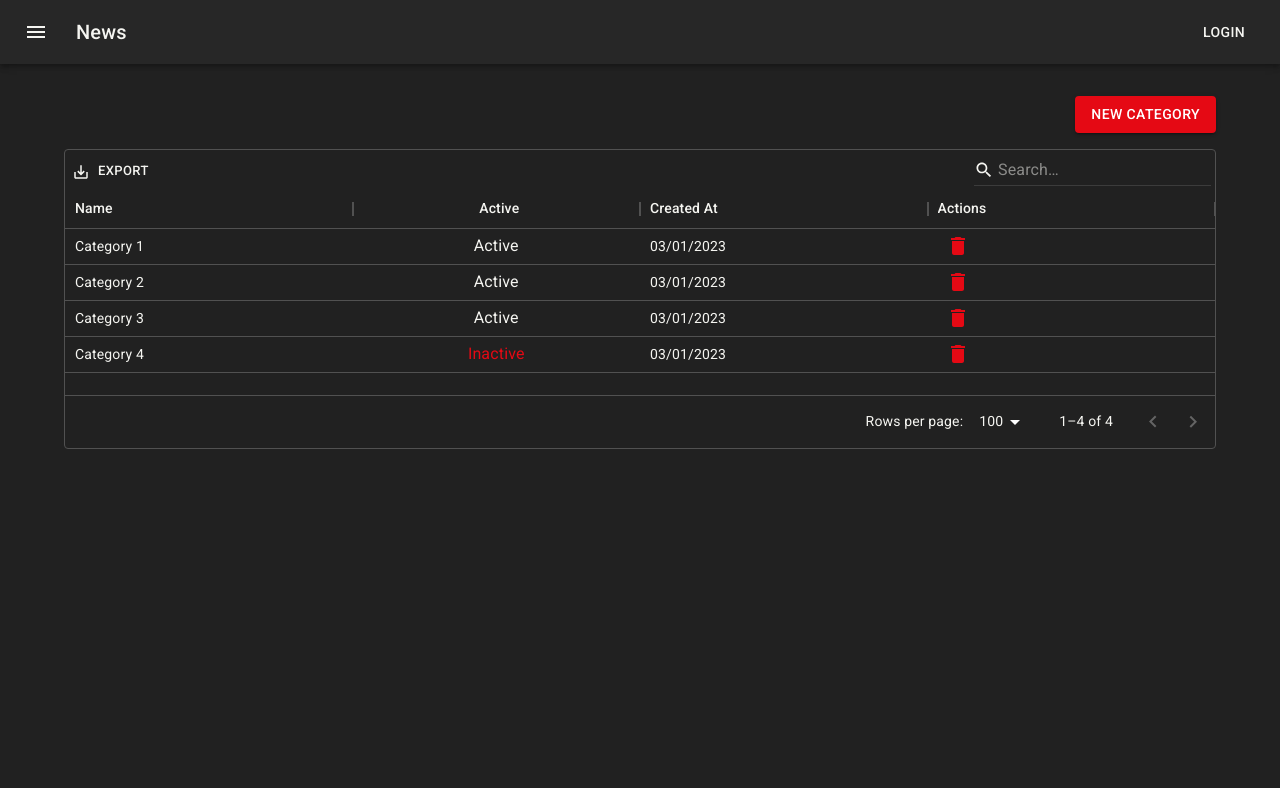
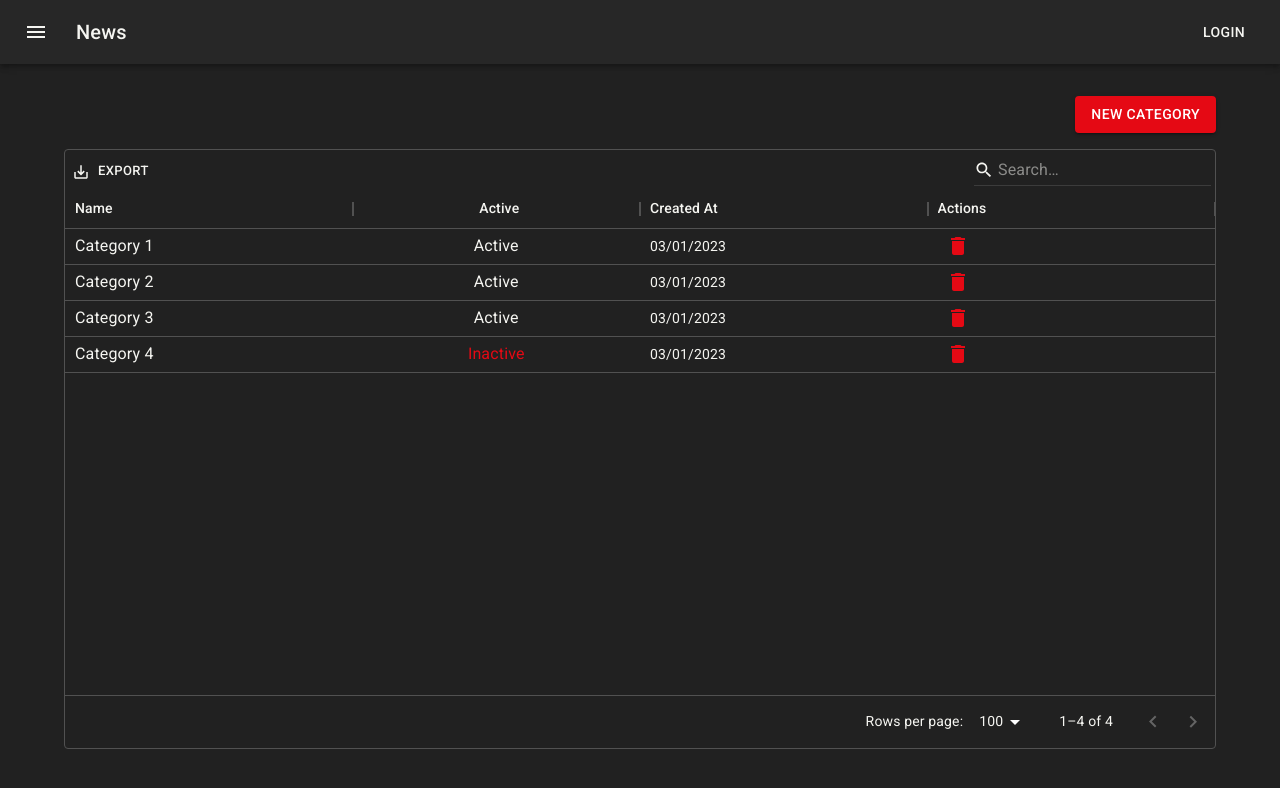
Before and after one commit to robsantossilva/fullcyle-react-frontend, a React (Create React App) app: page / in a window 1280 px wide. Shown: the top 788 px of the page. Built offline with nearby package versions, Linux system fonts and the light colour scheme.

Commit message:
Edit category page and form elements

```diff
--- a/src/features/categories/EditCategory.tsx
+++ b/src/features/categories/EditCategory.tsx
@@ -1,5 +1,103 @@
-import React from "react";
+import {
+  Box,
+  Button,
+  FormControl,
+  FormControlLabel,
+  FormGroup,
+  Grid,
+  Paper,
+  Switch,
+  TextField,
+  Typography,
+} from "@mui/material";
+import React, { useState } from "react";
+import { Link, useParams } from "react-router-dom";
+import { useAppSelector } from "../../app/hooks";
+import { selectCategoryById } from "./categorySlice";
 
 export function CategoryEdit() {
-  return <div>EditCategory</div>;
+  const id = useParams().id || "";
+  const [isDisabled, setIsDisabled] = useState(false);
+  const category = useAppSelector((state) => selectCategoryById(state, id));
+
+  const handleChange = () => {};
+  const handleToggle = () => {};
+
+  return (
+    <Box>
+      <Paper>
+        <Box p={2}>
+          <Box mb={2}>
+            <Typography variant="h4">Edit Category</Typography>
+          </Box>
+        </Box>
+
+        <Box p={2}>
+          <form>
+            <Grid container spacing={3}>
+              <Grid item xs={12}>
+                <FormControl fullWidth>
+                  <TextField
+                    required
+                    name="name"
+                    label="Name"
+                    value={category.name}
+                    disabled={isDisabled}
+                    onChange={handleChange}
+                  />
+                </FormControl>
+              </Grid>
+
+              <Grid item xs={12}>
+                <FormControl fullWidth>
+                  <TextField
+                    required
+                    name="description"
+                    label="Description"
+                    disabled={isDisabled}
+                    onChange={handleChange}
+                    value={category.description}
+                  />
+                </FormControl>
+              </Grid>
+
+              <Grid item xs={12}>
+                <FormGroup>
+                  <FormControlLabel
+                    control={
+                      <Switch
+                        name="is_active"
+                        color="secondary"
+                        onChange={handleToggle}
+                        checked={category.is_active}
+                        inputProps={{ "aria-label": "controlled" }}
+                      />
+                    }
+                    label="Active"
+                  />
+                </FormGroup>
+              </Grid>
+
+              <Grid item xs={12}>
+                <Box display="flex" gap={2}>
+                  <Button variant="contained" component={Link} to="/categories">
+                    Back
+                  </Button>
+
+                  <Button
+                    type="submit"
+                    variant="contained"
+                    color="secondary"
+                    disabled={isDisabled}
+                  >
+                    {"Save"}
+                  </Button>
+                </Box>
+              </Grid>
+            </Grid>
+          </form>
+        </Box>
+      </Paper>
+    </Box>
+  );
 }
--- a/src/features/categories/ListCategory.tsx
+++ b/src/features/categories/ListCategory.tsx
@@ -15,6 +15,15 @@
 export function CategoryList() {
   const categories = useAppSelector(selectCategories);
 
+  const componentProps = {
+    toolbar: {
+      showQuickFilter: true,
+      quickFilterProps: {
+        debounceMs: 500,
+      },
+    },
+  };
+
   // use categories to create rows
   const rows: GridRowsProp = categories.map((category) => ({
     id: category.id,
@@ -29,6 +38,7 @@
       field: "name",
       headerName: "Name",
       flex: 1,
+      renderCell: renderNameCell,
     },
     {
       field: "isActive",
@@ -70,6 +80,17 @@
     );
   }
 
+  function renderNameCell(params: GridRenderCellParams) {
+    return (
+      <Link
+        style={{ textDecoration: "none" }}
+        to={`/categories/edit/${params.id}`}
+      >
+        <Typography color="primary">{params.value}</Typography>
+      </Link>
+    );
+  }
+
   function handleDelete(id: string) {
     return () => {
       console.log(id);
@@ -90,29 +111,20 @@
         </Button>
       </Box>
 
-      <div style={{ height: 300, width: "100%" }}>
+      <Box style={{ height: 600, display: "flex" }}>
         <DataGrid
-          rowsPerPageOptions={[1, 10, 20, 30, 100]}
+          rows={rows}
+          columns={columns}
+          density={"compact"}
+          disableColumnFilter={true}
           disableColumnSelector={true}
-          disableColumnFilter={true}
           disableDensitySelector={true}
           disableSelectionOnClick={true}
-          density={"compact"}
-          rows={rows}
-          columns={columns}
-          components={{
-            Toolbar: GridToolbar,
-          }}
-          componentsProps={{
-            toolbar: {
-              showQuickFilter: true,
-              quickFilterProps: {
-                debounceMs: 500,
-              },
-            },
-          }}
+          componentsProps={componentProps}
+          components={{ Toolbar: GridToolbar }}
+          rowsPerPageOptions={[1, 10, 20, 30, 100]}
         />
-      </div>
+      </Box>
     </Box>
   );
 }
--- a/src/features/categories/categorySlice.ts
+++ b/src/features/categories/categorySlice.ts
@@ -61,6 +61,21 @@
 });
 
 // Selectors
-export const selectCategories = (state: RootState) => state.categories;
+export const selectCategories = (state: RootState): Category[] =>
+  state.categories;
+// Select category by id
+export const selectCategoryById = (state: RootState, id: string): Category => {
+  const category: Category = {
+    id: "",
+    name: "",
+    is_active: false,
+    description: "",
+    created_at: "",
+    updated_at: "",
+    deleted_at: "",
+  };
+
+  return state.categories.find((category) => category.id === id) || category;
+};
 
 export default categoriesSlice.reducer;
```
